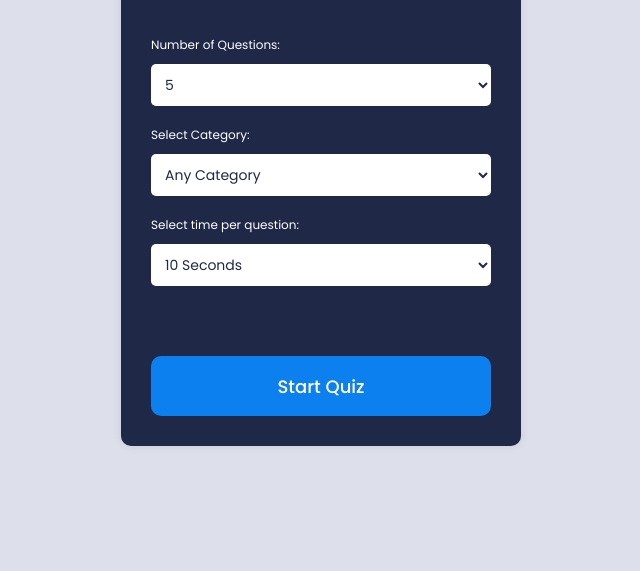
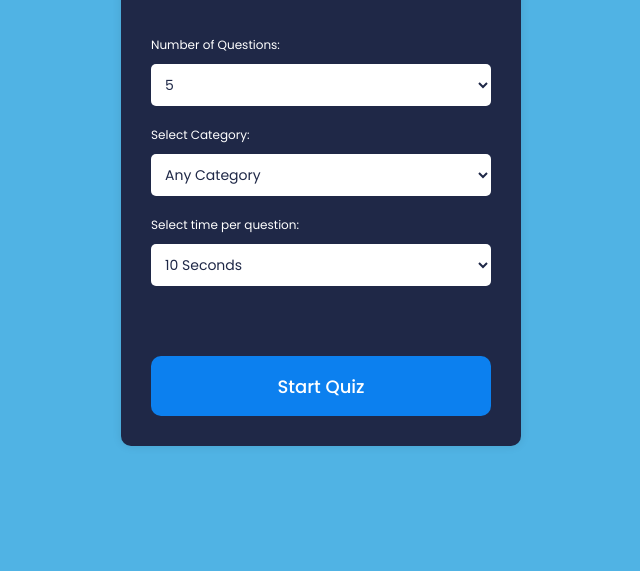
Before and after one commit to developer-Banj/FLASHCARD-QUIZ-App-main, a website: page public/index.html in a window 1280 px wide. Shown: the part 229-800 px from the top of the page, without its empty margins (319-959 px from the left). Drawn offline with Linux system fonts and the light colour scheme.

Commit message:
CSS for landing/home page

```diff
--- a/public/style.css
+++ b/public/style.css
@@ -11,7 +11,7 @@ body {
   display: flex;
   align-items: center;
   justify-content: center;
-  background: #dddfeb;
+  background: #50b3e4;
 }
 .container {
   position: relative;
```
